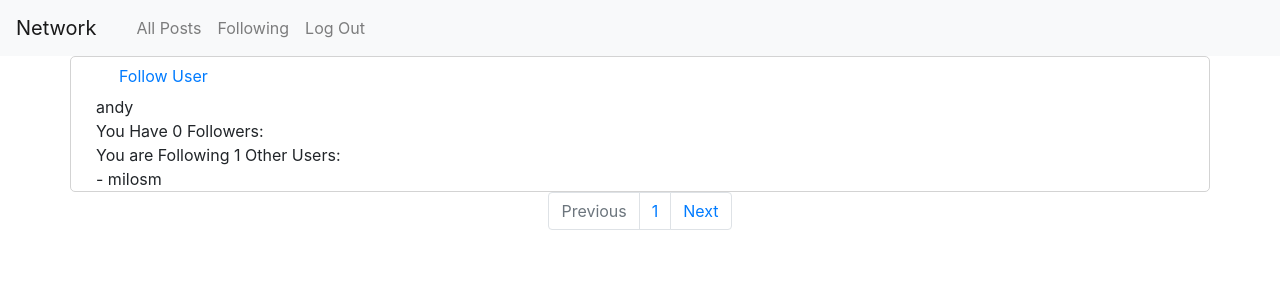
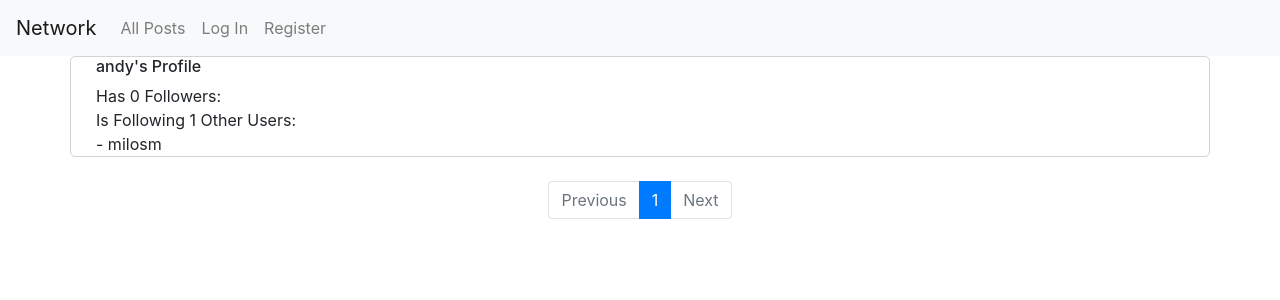
Before and after one commit to milos0004/CS50, a Django app: page /profile/andy in a window 1280 px wide. Shown: the top 300 px of the page. Run offline with Django 3.2, Linux system fonts and the light colour scheme; data comes from the database, SQL or seed files in the repository; both versions use the stored data as it was after the commit; some libraries are stand-ins or nearby versions.

Commit message:
Added functionality to pagination, and fixed logged out users from accessing things they shouldn't

```diff
--- a/project4/network/static/network/index.js
+++ b/project4/network/static/network/index.js
@@ -16,6 +16,8 @@ document.addEventListener('DOMContentLoaded', function() {
 
 })
 function like(event){
+
+
     var imageElement = event.target;
     if(imageElement.src == 'https://i.ibb.co/k90YGq6/download-removebg-preview.png')
     {
--- a/project4/network/templates/network/layout.html
+++ b/project4/network/templates/network/layout.html
@@ -19,7 +19,7 @@
 
             <div>
               <ul class="navbar-nav mr-auto">
-                {% if user.is_authenticated %}
+                {% if request.user.is_authenticated %}
                     <li class="nav-item">
                         <a class="nav-link" href="{% url 'profile' request.user.username %}"><strong>{{ request.user.username }}</strong></a>
                     </li>
@@ -27,7 +27,7 @@
                 <li class="nav-item">
                   <a class="nav-link" href="{% url 'index' %}">All Posts</a>
                 </li>
-                {% if user.is_authenticated %}
+                {% if request.user.is_authenticated %}
                     <li class="nav-item">
                         <a class="nav-link" href="{% url 'following' %}">Following</a>
                     </li>
--- a/project4/network/templates/network/profile.html
+++ b/project4/network/templates/network/profile.html
@@ -1,25 +1,26 @@
 {% extends "network/layout.html" %}
 {% block body %}
 <div class="container" id="post">
-    {% if user == request.user %}
+    {% if user == request.user or not request.user.is_authenticated %}
 
     {% else %}
+
         <form method="post" >
             {% csrf_token %}
             <div class="form-row">
-
                 <button id="following" type="submit" class="btn btn-link"> {{text}} </button>
             </div>
         </form>
     {% endif %}
     <div class="row" >
-        {{user.username}}
+        <br>
+        <h6>{{user.username}}'s Profile</h6>
     </div>
     <div class="row" >
         {{user.email}}
     </div>
     <div class="row" >
-        You Have {{followers|length}} Followers:
+        Has {{followers|length}} Followers:
         <br>
         {% for f in followers %}
             - {{f.user}}
@@ -27,7 +28,7 @@
         {% endfor %}
     </div>
     <div class="row" >
-        You are Following {{following|length}} Other Users:
+        Is Following {{following|length}} Other Users:
         <br>
         {% for f in following %}
             - {{f.follows}}
@@ -36,6 +37,6 @@
     </div>
 
 </div>
-
+<br>
 {% include "network/tupleLayout.html" %}
 {% endblock %}
--- a/project4/network/templates/network/tupleLayout.html
+++ b/project4/network/templates/network/tupleLayout.html
@@ -17,10 +17,14 @@
             <a class="edit" data-postid={{tuple.0.id}} data-view={{htmlview}}>Edit</a>
         </div>
         {% endif %}
-        <div class="likecontainer">
+        <div class="likecontainer" >
             <span>{{ tuple.1 }}</span>
+            {% if request.user.is_authenticated %}
+                <img src={{tuple.2}} data-likecount={{tuple.1}} data-postid={{tuple.0.id}} class="likeimg" width="15px">
+            {% else %}
+                <img src={{tuple.2}}  class="notloggedlikeimg" width="15px">
 
-            <img src={{tuple.2}} data-likecount={{tuple.1}} data-postid={{tuple.0.id}} class="likeimg" width="15px">
+            {% endif %}
         </div>
     </div>
 
@@ -29,23 +33,43 @@
 {% endfor %}
 <nav aria-label="Page navigation example">
     <ul class="pagination justify-content-center">
+        {% if currentPage.has_previous %}
+            <li class="page-item">
+                <a class="page-link" href="{% url page1 currentPage.previous_page_number %}" tabindex="-1" aria-disabled="false">Previous</a>
+            </li>
+        {% else %}
             <li class="page-item disabled">
-        <a class="page-link" href="#" tabindex="-1" aria-disabled="true">Previous</a>
+                <a class="page-link" href="" tabindex="-1" aria-disabled="true">Previous</a>
             </li>
-
+        {% endif %}
       {% for page_number in paginator.page_range %}
+        {% if currentPage.number == page_number %}
             {% if page1 == 'index' %}
-            <li class="page-item"><a class="page-link" href="{% url 'index' page_number %}">{{page_number}}</a></li>
+                <li class="page-item active" aria-current="page"><a class="page-link" href="{% url page1 %}">{{page_number}}<span class="sr-only">(current)</span></a></li>
             {% elif page1 == 'profile' %}
-        <li class="page-item"><a class="page-link" href="{% url 'profile' user page_number %}">{{page_number}}</a></li>
+                <li class="page-item active" aria-current="page"><a class="page-link" href="{% url page1 user %}">{{page_number}}<span class="sr-only">(current)</span></a></li>
             {% else %}
-        <li class="page-item"><a class="page-link" href="{% url 'following' page_number %}">{{page_number}}</a></li>
+                <li class="page-item active" aria-current="page"><span class="page-link" href="{% url page1 page_number %}">{{page_number}}<span class="sr-only">(current)</span></span></li>
+            {% endif %}
+        {% else %}
+            {% if page1 == 'index' %}
+                <li class="page-item"><a class="page-link" href="{% url page1 page_number %}">{{page_number}}</a></li>
+            {% elif page1 == 'profile' %}
+                <li class="page-item"><a class="page-link" href="{% url page1 user %}">{{page_number}}</a></li>
+            {% else %}
+             <li class="page-item"><a class="page-link" href="{% url page1 page_number %}">{{page_number}}</a></li>
+            {% endif %}
         {% endif %}
 
       {% endfor %}
-
+      {% if currentPage.has_next %}
             <li class="page-item">
-        <a class="page-link" href="{% url 'index' %}">Next</a>
+                <a class="page-link" href="{% url page1 currentPage.next_page_number %}">Next</a>
             </li>
+       {% else %}
+            <li class="page-item disabled" aria-disabled="true">
+                <a class="page-link" href="">Next</a>
+            </li>
+      {% endif %}
     </ul>
 </nav>
--- a/project4/network/views.py
+++ b/project4/network/views.py
@@ -82,42 +82,50 @@ def index(request, optional_param=None):
         else:
             pageNo=1
         posts = Post.objects.all()
-        paginatedPosts = Paginator(posts,5)
+        paginatedPosts = Paginator(posts,10)
         currentPage=paginatedPosts.page(pageNo)
         currentPagePosts=currentPage.object_list
         tupleList = createTupleList(request, currentPagePosts)
         return render(request, "network/index.html", {"posts":posts,"tuples":tupleList,
-                                                      "paginator":paginatedPosts, "page1":'index'})
+                                                      "paginator":paginatedPosts, "page1":'index',"currentPage":currentPage})
 
 def like(request,post):
-    print(post)
-    print(int(post))
-    thepost= Post.objects.get(id=post)
-    if request.method == "POST":
-        newlike = Like.objects.create(user=request.user, post=thepost,liked_at=datetime.now())
-        newlike.save()
-        return HttpResponse(status=204)
-    elif request.method == "DELETE":
-        like = Like.objects.get(user=request.user,post=thepost)
-        like.delete()
-        return HttpResponse(status=204)
+    if request.user.is_authenticated:
+
+        thepost= Post.objects.get(id=post)
+        if request.method == "POST":
+            newlike = Like.objects.create(user=request.user, post=thepost,liked_at=datetime.now())
+            newlike.save()
+            return HttpResponse(status=204)
+        elif request.method == "DELETE":
+            like = Like.objects.get(user=request.user,post=thepost)
+            like.delete()
+            return HttpResponse(status=204)
+        else:
+            return JsonResponse({
+                "error": "POST request required."
+            }, status=400)
     else:
-        return JsonResponse({
-            "error": "POST request required."
-        }, status=400)
+        return render(request, "network/login.html")
+
 def edit(request,post):
-    p = Post.objects.get(id=post)
-    if request.method == "PUT":
-        data = json.loads(request.body)
-        content = data.get("content")
-        p.content=content
-        p.save()
-        return HttpResponse(status=204)
+    if request.user.is_authenticated:
+
+        p = Post.objects.get(id=post)
+        if request.method == "PUT":
+            data = json.loads(request.body)
+            content = data.get("content")
+            p.content=content
+            p.save()
+            return HttpResponse(status=204)
+    else:
+        return render(request, "network/login.html")
 def follow(request, user):
     u = User.objects.get(username=user)
 
     f = Follower.objects.create(user=request.user, follows=u,follow_time=datetime.now)
     f.save()
+
 def profile(request, user, optional_param=None):
     if optional_param:
         pageNo=optional_param
@@ -137,40 +145,43 @@ def profile(request, user, optional_param=None):
     except:
         following = []
 
-    likes = calculatelikes(request,posts)
     text = "Follow User"
     for f in followers:
         if f.user == request.user:
             text="Unfollow"
 
 
-    paginatedPosts = Paginator(posts,2)
+    paginatedPosts = Paginator(posts,10)
     currentPage=paginatedPosts.page(pageNo)
     currentPagePosts=currentPage.object_list
     tupleList = createTupleList(request, currentPagePosts)
 
     return render(request, "network/profile.html",{"followers":followers,"following":following,
                                                    "posts":posts,"user":u,"text":text,"tuples":tupleList,
-                                                   "paginator":paginatedPosts,"page1":'profile'})
+                                                   "paginator":paginatedPosts,"page1":'profile',"currentPage":currentPage})
 
 def following(request, optional_param=None):
-    if optional_param:
-        pageNo=optional_param
+    if not request.user.is_authenticated:
+        return render(request, "network/login.html")
     else:
-        pageNo=1
+
+        if optional_param:
+            pageNo=optional_param
+        else:
+            pageNo=1
 
 
-    posts=[]
-    following = Follower.objects.filter(user=request.user)
-    for f in following:
-        posts+= Post.objects.filter(creator=f.follows)
+        posts=[]
+        following = Follower.objects.filter(user=request.user)
+        for f in following:
+            posts+= Post.objects.filter(creator=f.follows)
 
-    paginatedPosts = Paginator(posts,2)
-    currentPage=paginatedPosts.page(pageNo)
-    currentPagePosts=currentPage.object_list
-    tupleList = createTupleList(request, currentPagePosts)
-    return render(request, "network/following.html",{"posts":posts,"following":following,"tuples":tupleList,
-                                                   "paginator":paginatedPosts,"page1":'following'})
+        paginatedPosts = Paginator(posts,10)
+        currentPage=paginatedPosts.page(pageNo)
+        currentPagePosts=currentPage.object_list
+        tupleList = createTupleList(request, currentPagePosts)
+        return render(request, "network/following.html",{"posts":posts,"following":following,"tuples":tupleList,
+                                                    "paginator":paginatedPosts,"page1":'following',"currentPage":currentPage})
 
 
 
```
Also changed, not shown: project4/network/templates/network/index.html (+9 -0 lines), project4/db.sqlite3. Lines whose indentation alone changed are shown as unchanged.
